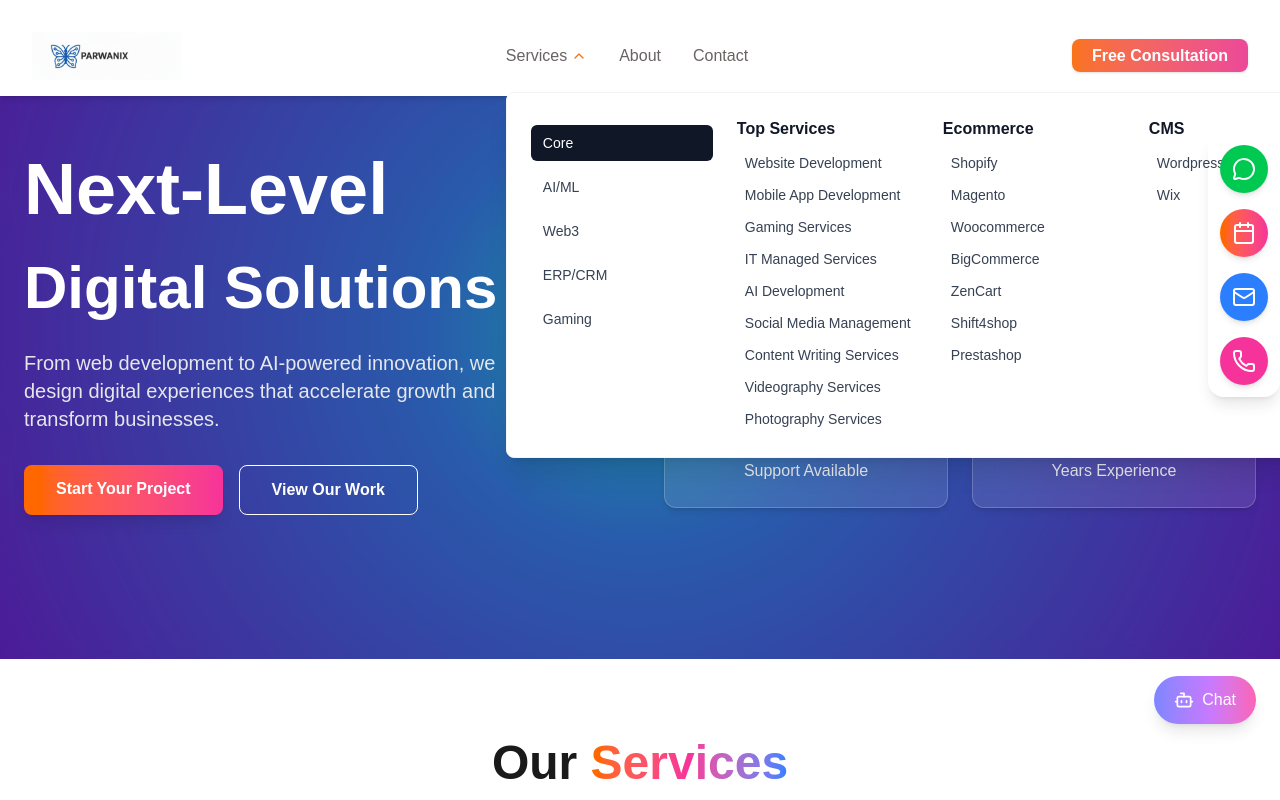
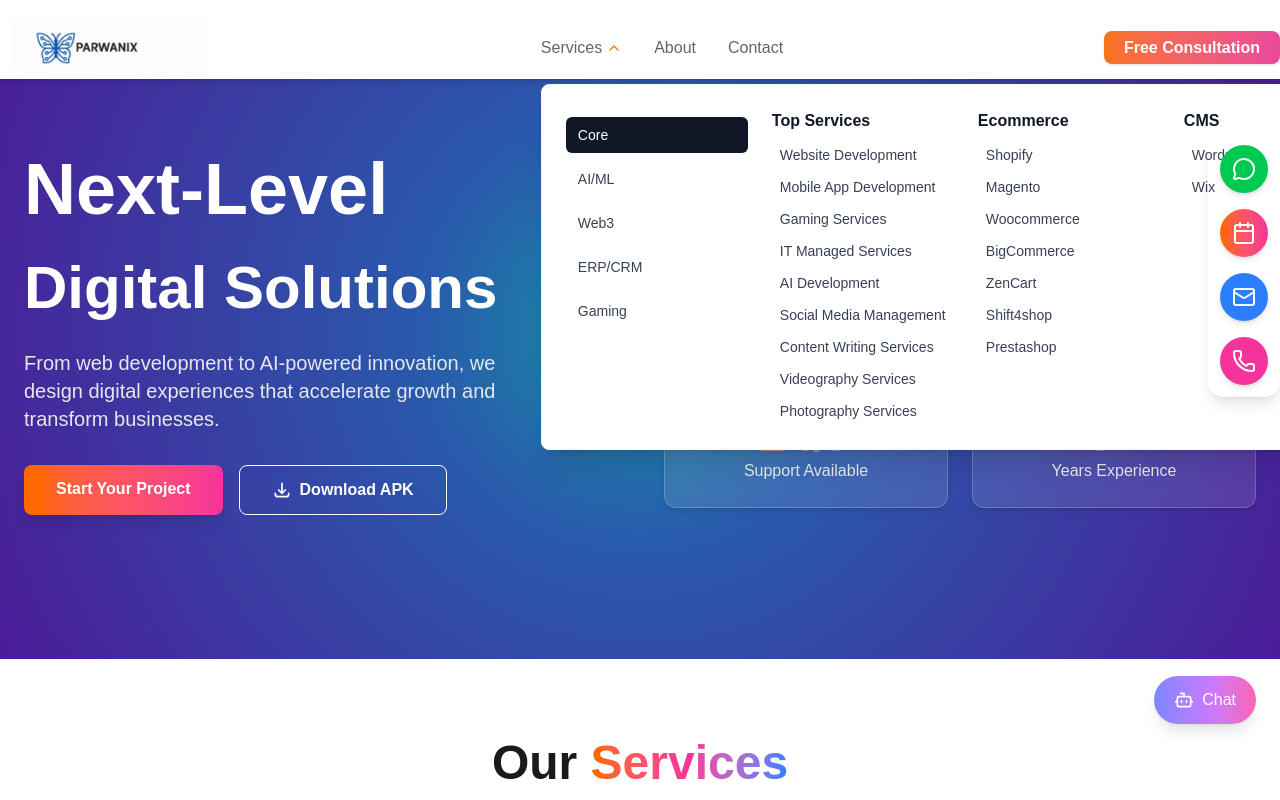
Before and after one commit to Manprit312/TechVoult, a Next.js app: page / in a window 1280 px wide. Shown: the top 800 px of the page. Built offline with nearby package versions, Linux system fonts and the light colour scheme.

Commit message:
apk integrated from web

```diff
--- a/components/Header.jsx
+++ b/components/Header.jsx
@@ -144,14 +144,14 @@ export default function Header() {
 
   return (
     <header className="w-full bg-white shadow-md fixed top-0 left-0 z-50 ">
-      <div className="container flex items-center justify-between py-4 px-4 md:px-8 mt-4">
+      <div className="container flex items-center justify-between mt-4">
         {/* Logo */}
         <Link
           href="/"
           className=" bg-gradient-to-r from-primary to-accent bg-clip-text text-transparent"
         >
 
-          <Image src="/logo.png" alt="TechVoult Logo" width={150} height={50} />
+          <Image src="/logo.png" alt="TechVoult Logo" width={220} height={100} className="px-3" />
           {/* A land of AI butterflies */}
         </Link>
 
--- a/components/HeroSection.jsx
+++ b/components/HeroSection.jsx
@@ -1,7 +1,7 @@
-
+"use client";
 import Link from "next/link";
 import { Briefcase, Smile, Headset, Clock } from "lucide-react";
-
+import { useState } from "react";
 export default function HeroSection() {
   const stats = [
     { number: "500+", label: "Projects Delivered", icon: <Briefcase className="w-8 h-8 text-orange-400" /> },
@@ -9,6 +9,35 @@ export default function HeroSection() {
     { number: "24/7", label: "Support Available", icon: <Headset className="w-8 h-8 text-blue-400" /> },
     { number: "5+", label: "Years Experience", icon: <Clock className="w-8 h-8 text-green-400" /> },
   ];
+  const [downloading, setDownloading] = useState(false);
+
+  const handleDownload = async () => {
+    setDownloading(true);
+
+    try {
+      // Optional: Track download analytics
+      console.log('APK download initiated');
+
+      // Check if we're in the browser
+      if (typeof window !== 'undefined') {
+        // Trigger download
+        const link = document.createElement('a');
+        link.href = '/app-release.apk';
+        link.download = 'app-release.apk'; // Name for downloaded file
+        document.body.appendChild(link);
+        link.click();
+        document.body.removeChild(link);
+      }
+
+      // Optional: Send to analytics
+      // await fetch('/api/track-download', { method: 'POST' });
+
+      setTimeout(() => setDownloading(false), 2000);
+    } catch (error) {
+      console.error('Download failed:', error);
+      setDownloading(false);
+    }
+  };
 
   return (
     <section className="relative py-28 md:py-36 overflow-hidden">
@@ -42,12 +71,33 @@ export default function HeroSection() {
             >
               Start Your Project
             </Link>
-            <Link
-              href="#portfolio"
-              className="px-8 py-3 rounded-lg font-semibold border border-white text-white hover:bg-white hover:text-gray-900 transition"
+
+            <button
+              onClick={handleDownload}
+              className="px-8 py-3 rounded-lg font-semibold border border-white text-white hover:bg-white hover:text-gray-900 transition flex items-center justify-center gap-2"
+
+              disabled={downloading}
+            // className="w-full bg-blue-600 hover:bg-blue-700 disabled:bg-blue-400 text-white font-semibold py-4 px-6 rounded-lg transition duration-200 flex items-center justify-center gap-2 mb-4"
             >
-              View Our Work
-            </Link>
+              {downloading ? (
+                <>
+                  <svg className="animate-spin h-5 w-5" viewBox="0 0 24 24">
+                    <circle className="opacity-25" cx="12" cy="12" r="10" stroke="currentColor" strokeWidth="4" fill="none" />
+                    <path className="opacity-75" fill="currentColor" d="M4 12a8 8 0 018-8V0C5.373 0 0 5.373 0 12h4zm2 5.291A7.962 7.962 0 014 12H0c0 3.042 1.135 5.824 3 7.938l3-2.647z" />
+                  </svg>
+                  Downloading...
+                </>
+              ) : (
+                <>
+                  <svg className="w-5 h-5" fill="none" stroke="currentColor" viewBox="0 0 24 24">
+                    <path strokeLinecap="round" strokeLinejoin="round" strokeWidth={2} d="M4 16v1a3 3 0 003 3h10a3 3 0 003-3v-1m-4-4l-4 4m0 0l-4-4m4 4V4" />
+                  </svg>
+                  Download APK
+                </>
+              )}
+            </button>
+
+
           </div>
         </div>
 
```
Also changed, not shown: 1 other file (tests, documents, lock files or other folders).
